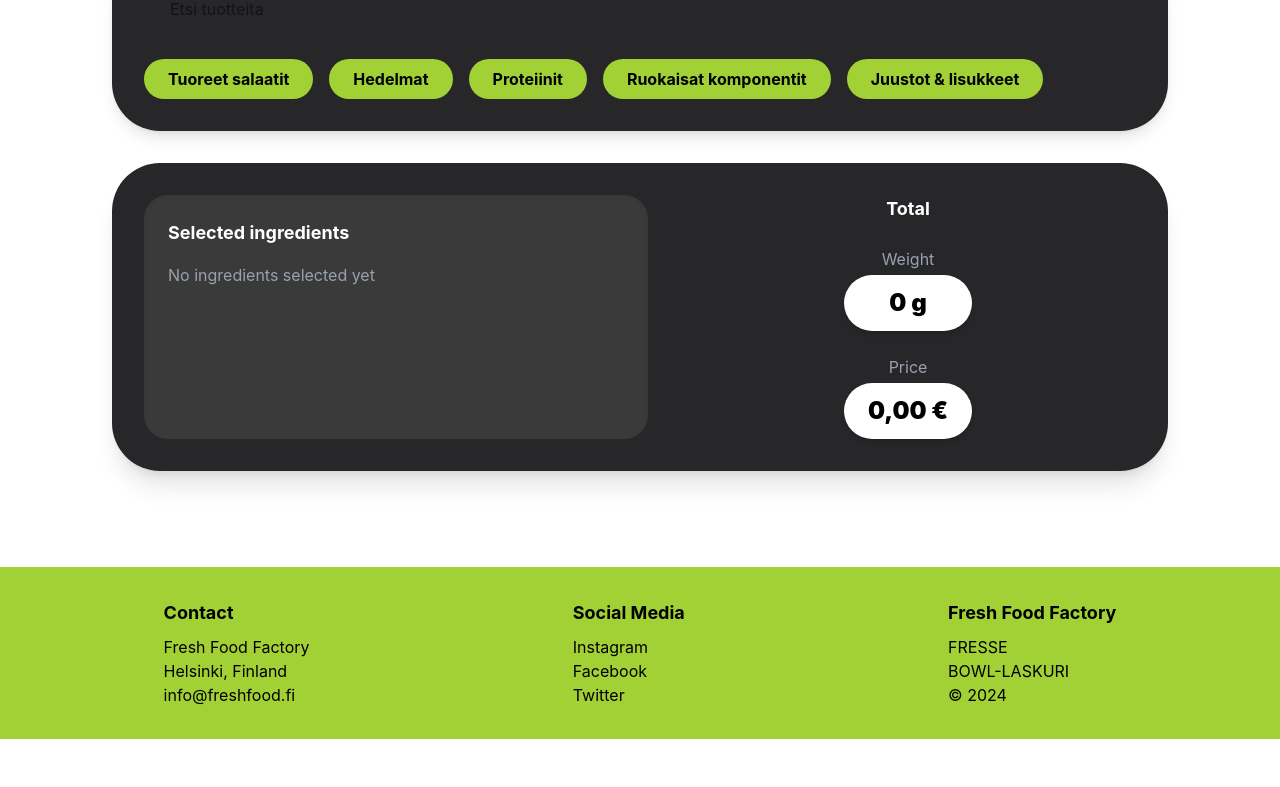
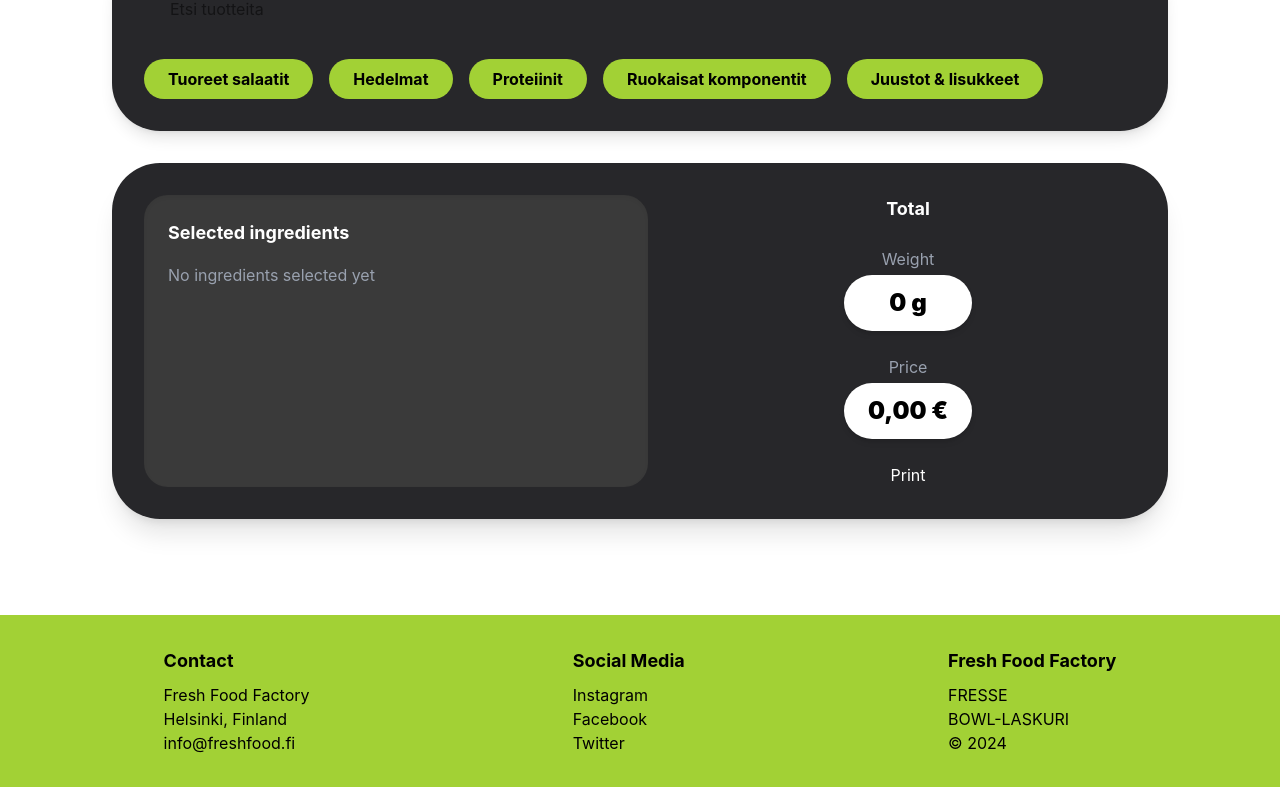
Before and after one commit to ArnobX/salad-configurator, a React (Vite) app: page / in a window 1280 px wide. Shown: the part 741-1528 px from the top of the page. Before the commit the page ends 1480 px from the top, so only its background shows below. Built offline with nearby package versions, Linux system fonts and the light colour scheme; no server answers.

Commit message:
importing link

```diff
--- a/src/components/SummaryBar.tsx
+++ b/src/components/SummaryBar.tsx
@@ -1,3 +1,4 @@
+import { Link } from "react-router-dom";
 export function SummaryBar() {
   return (
     <div className="bg-zinc-800 rounded-[3rem] p-8 text-white w-full flex flex-col md:flex-row gap-8 shadow-xl">
@@ -29,7 +30,7 @@ export function SummaryBar() {
             0,00 €
           </div>
         </div>
-
+<Link to="/print">Print</Link>
       </div>
     </div>
   );
```
